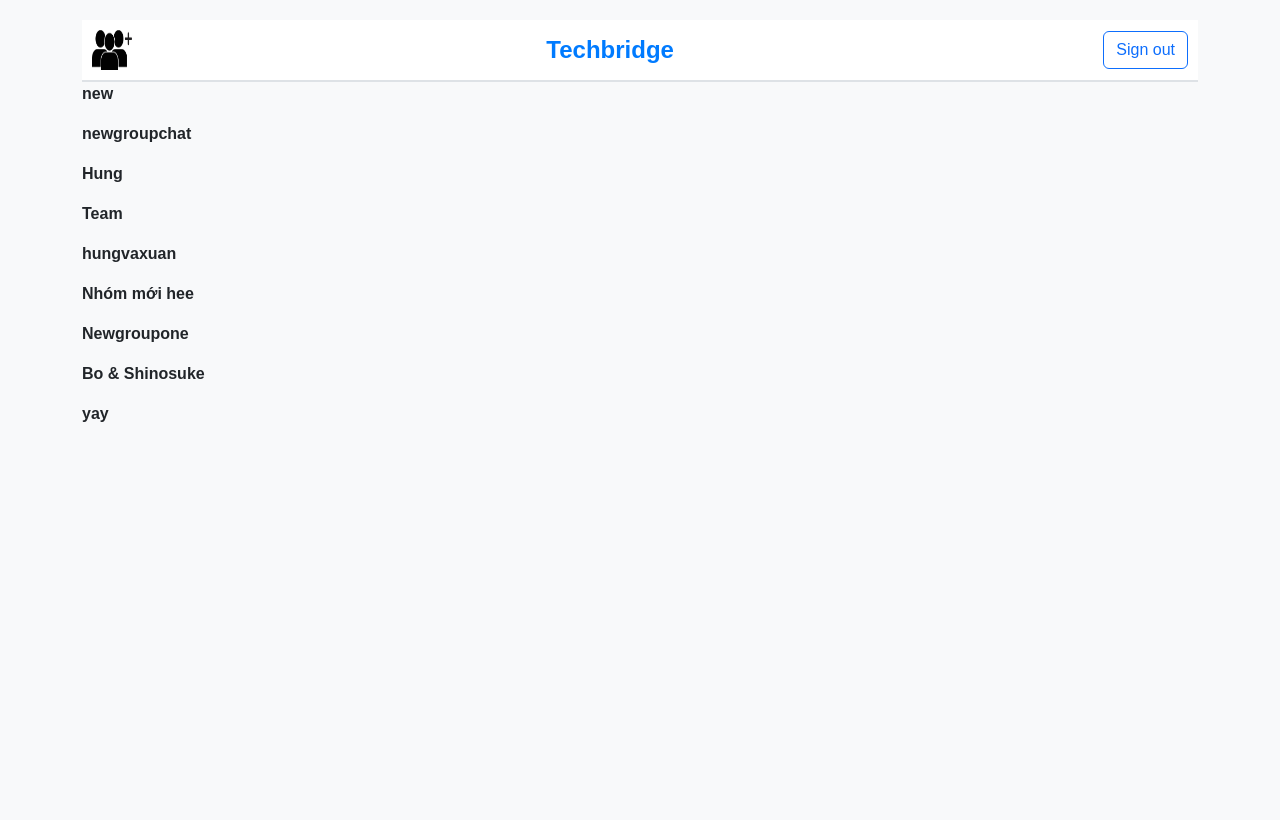
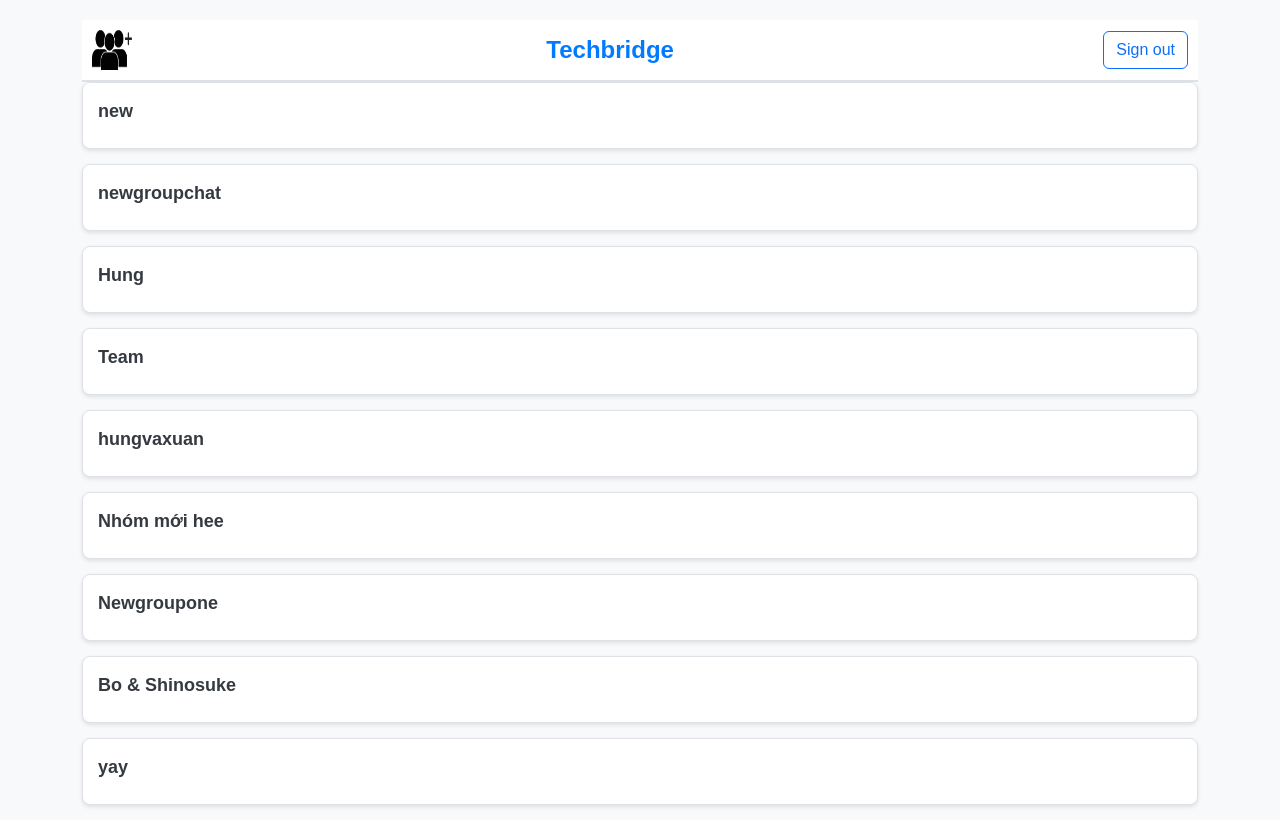
Before and after one commit to nospring2902/WebChat-with-AI-Gen, a Django app: page /dashboard/ in a window 1280 px wide. Before the commit the page ends 422 px from the top, so only its background shows below. Run offline with Django 4.2, Linux system fonts and the light colour scheme; a user stored in the database is signed in; data comes from the database, SQL or seed files in the repository.

Commit message:
added CSS to dashboard

```diff
--- a/templates/dashboard.html
+++ b/templates/dashboard.html
@@ -48,6 +48,29 @@
         .header .btn-signout {
             margin-left: 15px;
         }
+        .group-card {
+            background-color: #ffffff;
+            border: 1px solid #dee2e6;
+            border-radius: 8px;
+            box-shadow: 0 2px 4px rgba(0,0,0,0.1);
+            margin-bottom: 15px;
+            padding: 15px;
+            transition: box-shadow 0.3s ease;
+        }
+        .group-card:hover {
+            box-shadow: 0 4px 8px rgba(0,0,0,0.2);
+        }
+        .group-card strong {
+            display: block;
+            font-size: 18px;
+            color: #343a40;
+            margin-bottom: 8px;
+        }
+        .group-card p {
+            color: #6c757d;
+            margin: 0;
+        }
+
     </style>
     <title>TechBridge</title>
 </head>
```
